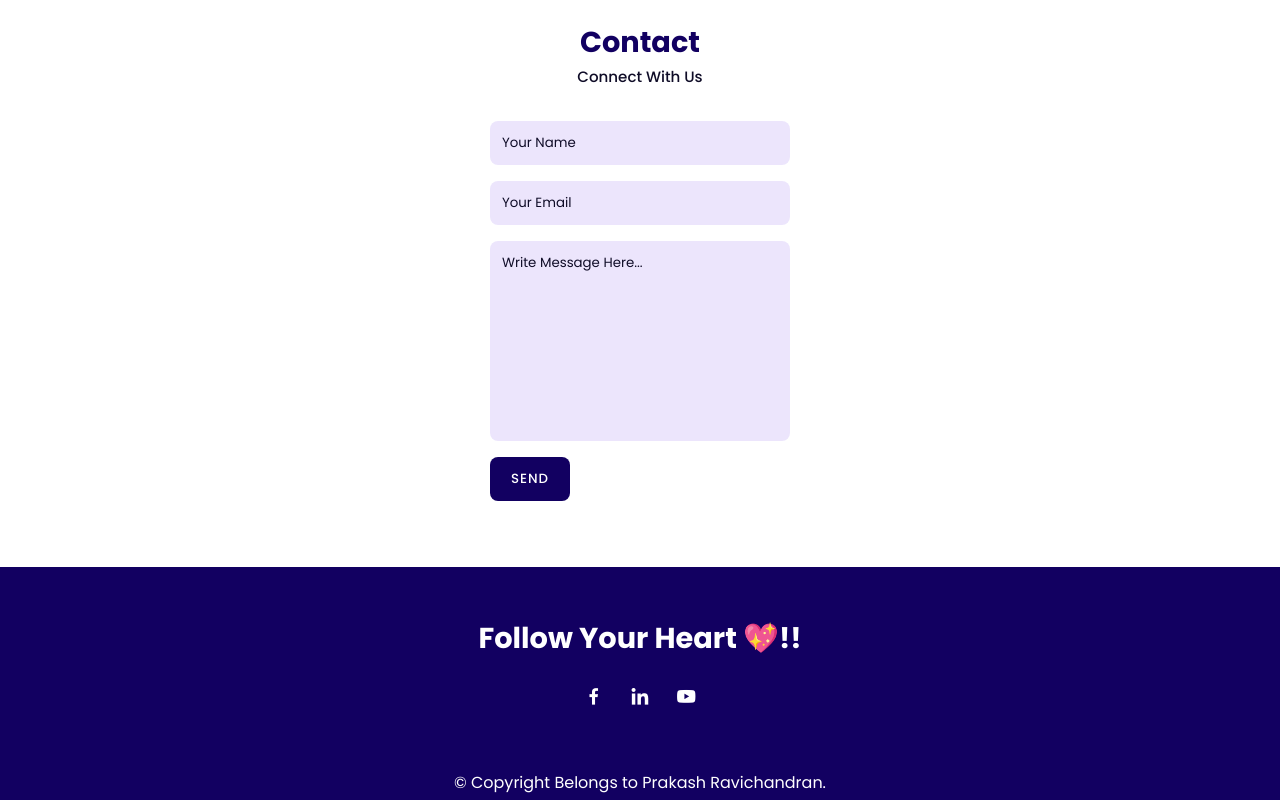
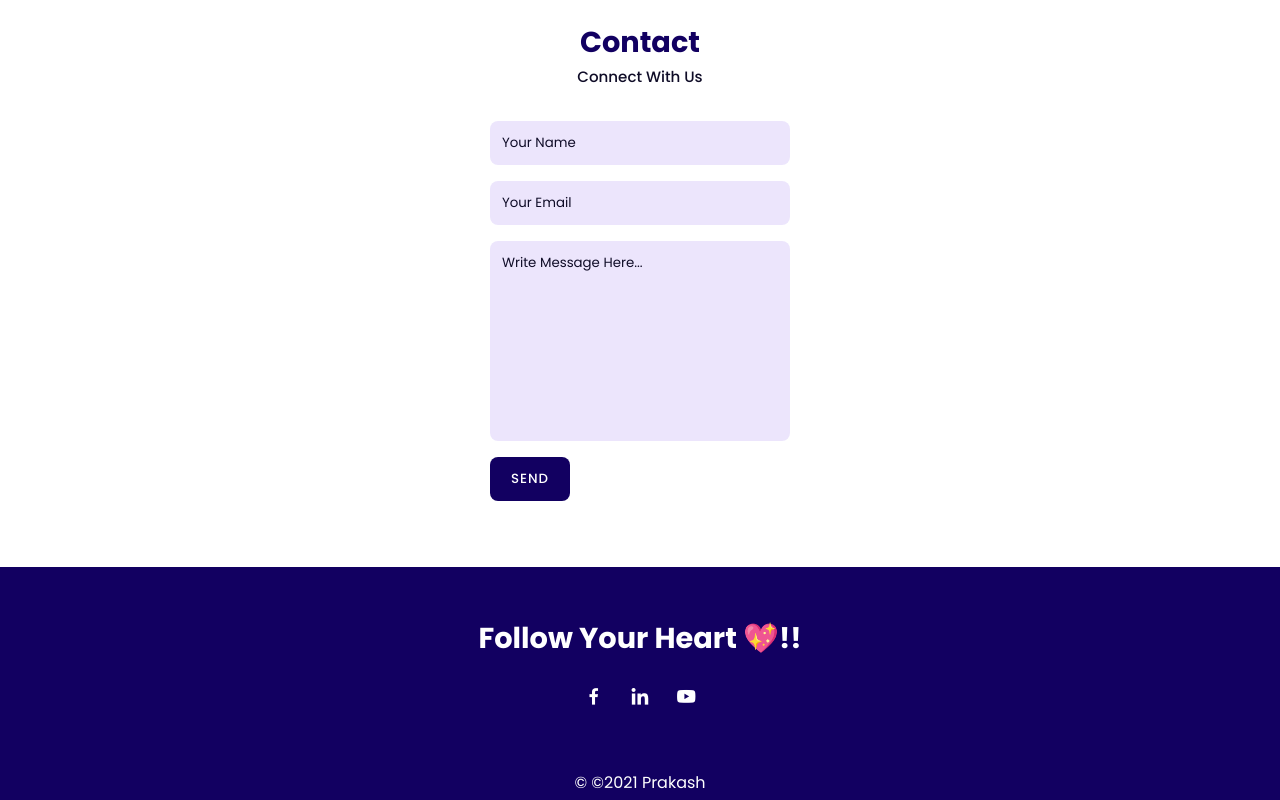
Before and after one commit to PrakasRavichandran/adv, a plain HTML site: page index.html in a window 1280 px wide. Shown: the part 2838-3638 px from the top of the page. Drawn offline with nearby package versions, Linux system fonts and the light colour scheme.

Commit message:
Update index.html

```diff
--- a/index.html
+++ b/index.html
@@ -219,7 +219,7 @@
     </div>
     <!-- Copyright -->
     <div class="copyright">
-        <p>&#169; Copyright Belongs to Prakash Ravichandran.</p>
+        <p>&#169; ©2021 Prakash</p>
     </div>
 
 
```
